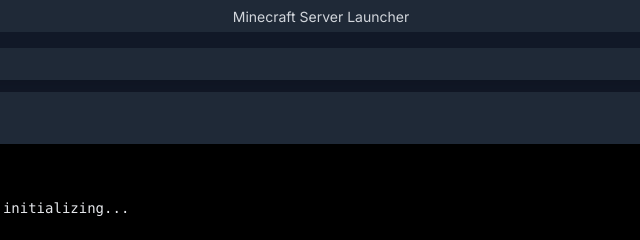
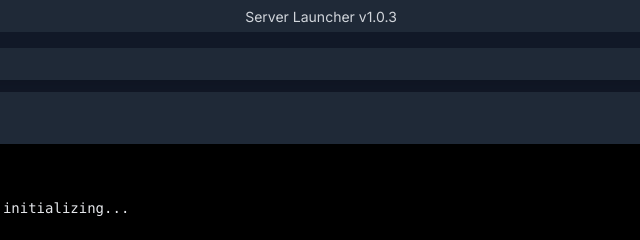
Before and after one commit to norbertbaricz/Server-Launcher, an Electron app: page index.html in a window 1280 px wide. Shown: the top 240 px of the page, 294-934 px from the left. Drawn offline with nearby package versions, Linux system fonts and the light colour scheme; no server answers.

Commit message:
Update title to 'Server Launcher v1.0.3' in HTML header and title bar

```diff
--- a/index.html
+++ b/index.html
@@ -3,7 +3,7 @@
 <head>
     <meta charset="UTF-8">
     <meta name="viewport" content="width=device-width, initial-scale=1.0">
-    <title>Minecraft Server Launcher</title>
+    <title>Server Launcher v1.0.3</title>
     <script src="https://cdn.tailwindcss.com"></script>
     <link href="https://fonts.googleapis.com/css2?family=Inter:wght@400;500;600;700&display=swap" rel="stylesheet">
     <link rel="stylesheet" href="https://cdnjs.cloudflare.com/ajax/libs/font-awesome/6.0.0-beta3/css/all.min.css">
@@ -12,7 +12,7 @@
 <body class="bg-gray-900 text-gray-200 flex flex-col h-screen">
 
     <div id="title-bar">
-        <span>Minecraft Server Launcher</span>
+        <span>Server Launcher v1.0.3</span>
         <div id="title-bar-buttons">
             <button id="minimize-btn" class="title-bar-btn" aria-label="Minimize">
                 <i class="fas fa-window-minimize"></i>
```
